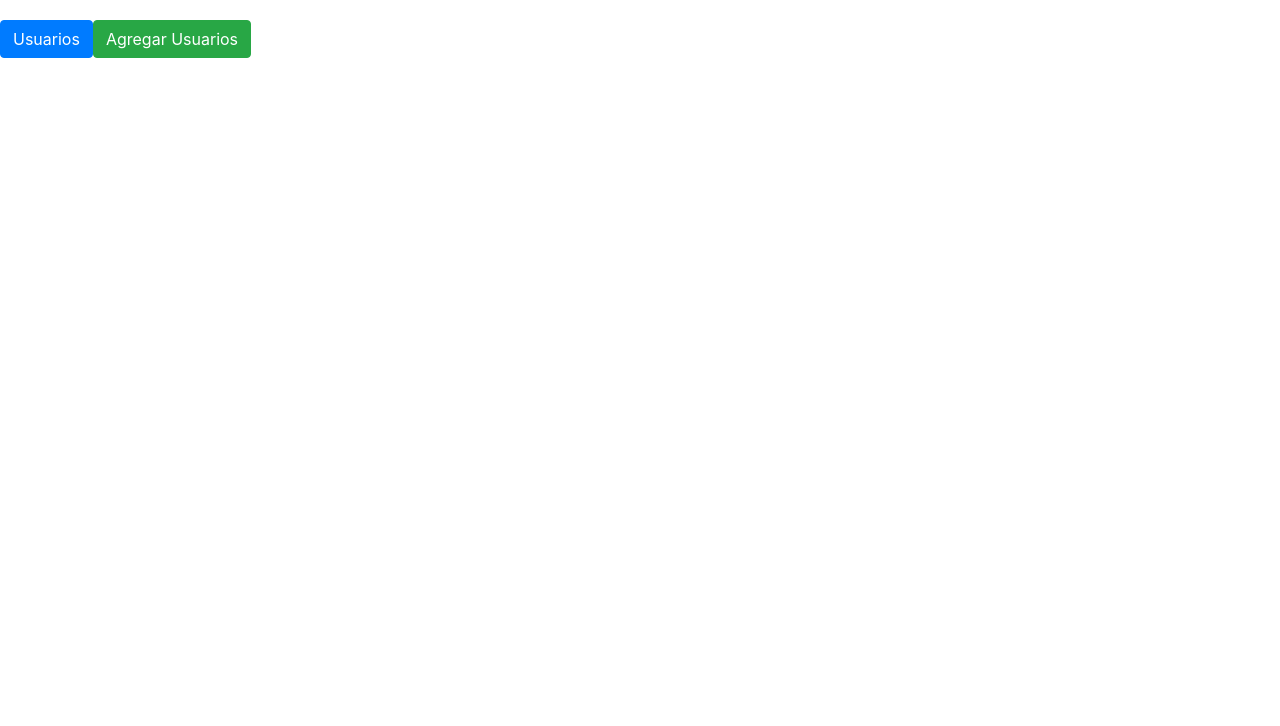
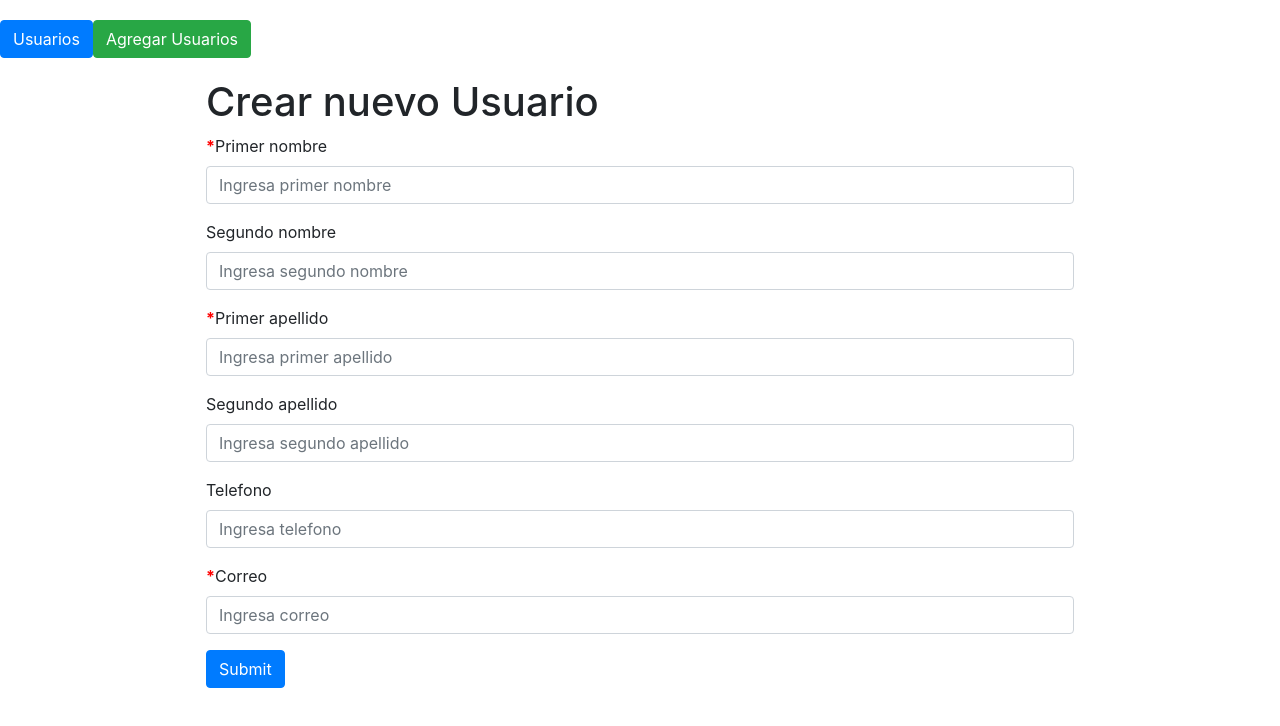
Before and after one commit to JosueChumacero/mycliente, an Angular app: page /crearteUserComponent in a window 1280 px wide. Before the commit this address led to /. Shown: the top 726 px of the page. Built offline with nearby package versions, Linux system fonts and the light colour scheme.

Commit message:
agregar componente para crear usuario

```diff
--- a/src/app/app-routing.module.ts
+++ b/src/app/app-routing.module.ts
@@ -2,11 +2,13 @@ import { AppComponent } from './app.component';
 import { RouterModule, Routes } from '@angular/router';
 import { NgModule } from '@angular/core';
 import { UserComponent } from './user/user.component';
+import { CreateUserComponent } from './create-user/create-user.component';
 
 const routes: Routes = [
     { path: '', redirectTo: '/userComponent', pathMatch: 'full' },
     { path: 'appComponent', component: AppComponent },
-    { path: 'userComponent', component: UserComponent }
+    { path: 'userComponent', component: UserComponent },
+    { path: 'crearteUserComponent', component: CreateUserComponent }
 ];
 
 @NgModule({
--- a/src/app/app.component.html
+++ b/src/app/app.component.html
@@ -1,4 +1,4 @@
 <div class="clear"></div>
 <button type="button" [routerLink]="['/userComponent']" class="btn btn-primary">Usuarios</button>
-<button type="button" class="btn btn-success">Agregar Usuarios</button>
+<button type="button" [routerLink]="['/crearteUserComponent']" class="btn btn-success">Agregar Usuarios</button>
 <router-outlet></router-outlet>
--- /dev/null
+++ b/src/app/create-user/create-user.component.css
@@ -0,0 +1,11 @@
+.clear{
+    padding:20px
+}
+.requiere{
+    color: red;
+    font-weight: bolder;
+}
+.main-form{
+    margin: 0 auto;
+    width: 70%;
+}
--- /dev/null
+++ b/src/app/create-user/create-user.component.html
@@ -0,0 +1,30 @@
+<div class="clear">
+  <form class="main-form">
+    <h1>Crear nuevo Usuario</h1>
+    <div class="form-group">
+      <label for="firstName"><span class="requiere">*</span>Primer nombre</label>
+      <input type="text" class="form-control" name="firstName" id="firstName" [(ngModel)]="user.firstName" placeholder="Ingresa primer nombre">
+    </div>
+    <div class="form-group">
+      <label for="secondName">Segundo nombre</label>
+      <input type="text" class="form-control" name="secondName" id="secondName" [(ngModel)]="user.secondName" placeholder="Ingresa segundo nombre">
+    </div>
+    <div class="form-group">
+      <label for="firstSurname"><span class="requiere">*</span>Primer apellido</label>
+      <input type="text" class="form-control" name="firstSurname" id="firstSurname" [(ngModel)]="user.firstSurname" placeholder="Ingresa primer apellido">
+    </div>
+    <div class="form-group">
+      <label for="secondSurname">Segundo apellido</label>
+      <input type="text" class="form-control" name="secondSurname" id="secondSurname" [(ngModel)]="user.secondSurname" placeholder="Ingresa segundo apellido">
+    </div>
+    <div class="form-group">
+      <label for="phone">Telefono</label>
+      <input type="text" class="form-control" name="phone" id="phone" [(ngModel)]="user.phone" placeholder="Ingresa telefono">
+    </div>
+    <div class="form-group">
+      <label for="address"><span class="requiere">*</span>Correo</label>
+      <input type="text" class="form-control" name="address" id="address" [(ngModel)]="user.address" placeholder="Ingresa correo">
+    </div>
+    <button type="submit" class="btn btn-primary">Submit</button>
+  </form>
+</div>
--- /dev/null
+++ b/src/app/create-user/create-user.component.ts
@@ -0,0 +1,19 @@
+import { Component, OnInit } from '@angular/core';
+import { UserModel } from '../model/user.model';
+
+@Component({
+  selector: 'app-create-user',
+  templateUrl: './create-user.component.html',
+  styleUrls: ['./create-user.component.css']
+})
+export class CreateUserComponent implements OnInit {
+
+  private user: UserModel;
+  constructor() {
+    this.user = new UserModel();
+  }
+
+  ngOnInit() {
+  }
+
+}
--- /dev/null
+++ b/src/app/model/user.model.ts
@@ -0,0 +1,9 @@
+export class UserModel {
+    public id: number;
+    public firstName: string;
+    public secondName: string;
+    public firstSurname: string;
+    public secondSurname: string;
+    public phone: string;
+    public address: string;
+}
--- a/src/app/user/user.component.html
+++ b/src/app/user/user.component.html
@@ -14,13 +14,13 @@
       </tr>
     </thead>
     <tbody>
-      <tr>
-        <td>John</td>
-        <td>Doe</td>
-        <td>john@example.com</td>
-        <td>John</td>
-        <td>Doe</td>
-        <td>john@example.com</td>
+      <tr *ngFor="let item of users">
+        <td>{{item.firstName}}</td>
+        <td>{{item.secondName}}</td>
+        <td>{{item.firstSurname}}</td>
+        <td>{{item.secondSurname}}</td>
+        <td>{{item.phone}}</td>
+        <td>{{item.address}}</td>
       </tr>
     </tbody>
   </table>
--- a/src/app/user/user.component.ts
+++ b/src/app/user/user.component.ts
@@ -1,6 +1,8 @@
 import { Component, OnInit } from '@angular/core';
+import { HttpClient } from '@angular/common/http';
 
 import { UserService } from './user.service';
+import { UserModel } from '../model/user.model';
 
 @Component({
   selector: 'app-user',
@@ -10,10 +12,18 @@ import { UserService } from './user.service';
 })
 export class UserComponent implements OnInit {
 
+  private users: Array<UserModel>;
+
   constructor(private userService: UserService) {
   }
 
   ngOnInit() {
+    this.loadUser();
   }
 
+  private loadUser(): void {
+    this.userService.getUsers().subscribe(res => {
+      this.users = res;
+    });
+  }
 }
--- a/src/app/user/user.service.ts
+++ b/src/app/user/user.service.ts
@@ -1,9 +1,16 @@
 import { Injectable } from '@angular/core';
+import { HttpClient } from '@angular/common/http';
+import { UserModel } from '../model/user.model';
+import { Observable } from 'rxjs';
 
 @Injectable({
   providedIn: 'root'
 })
 export class UserService {
+  private users: Array<UserModel>;
+  constructor(private http: HttpClient) { }
 
-  constructor() { }
+  public getUsers(): Observable<UserModel[]> {
+    return this.http.get<UserModel[]>('http://localhost:8080/getUsers');
+  }
 }
```
Also changed, not shown: src/app/app.module.ts (+8 -2 lines), 1 other file (tests, documents, lock files or other folders).
